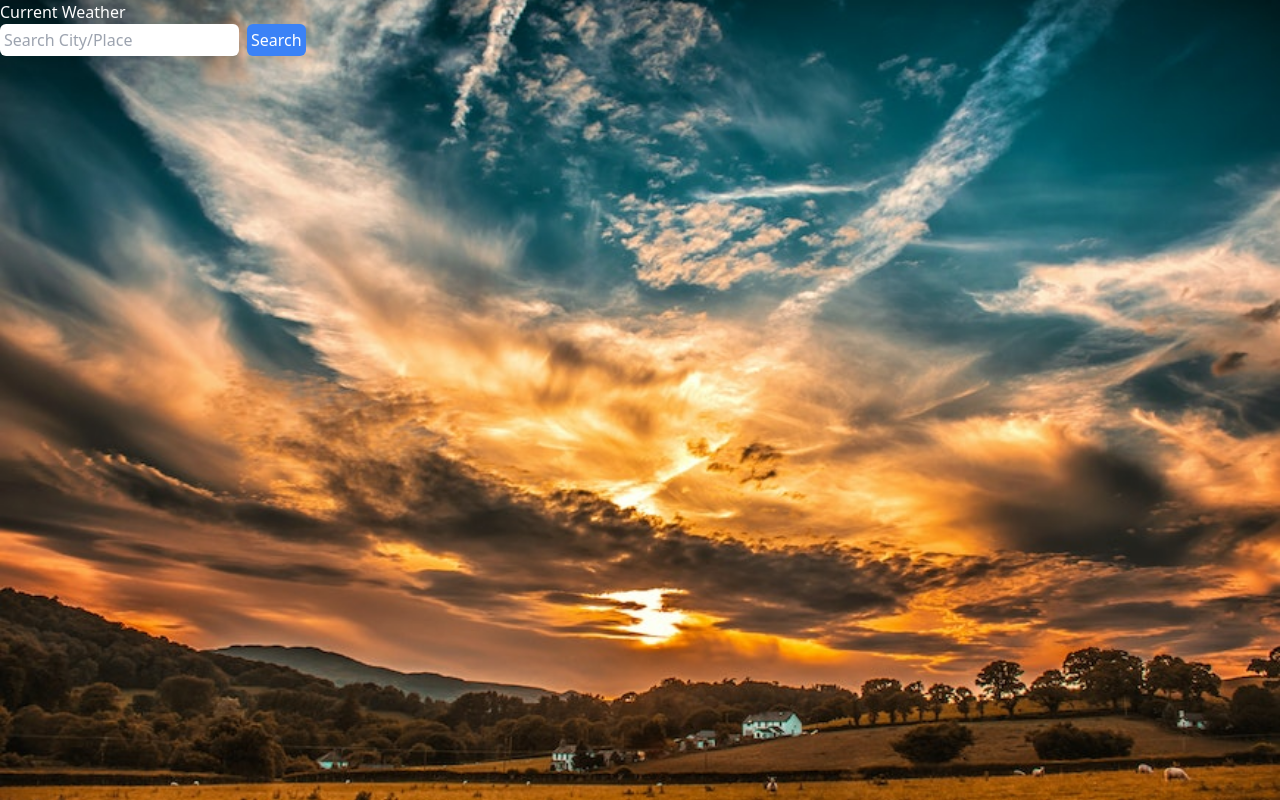
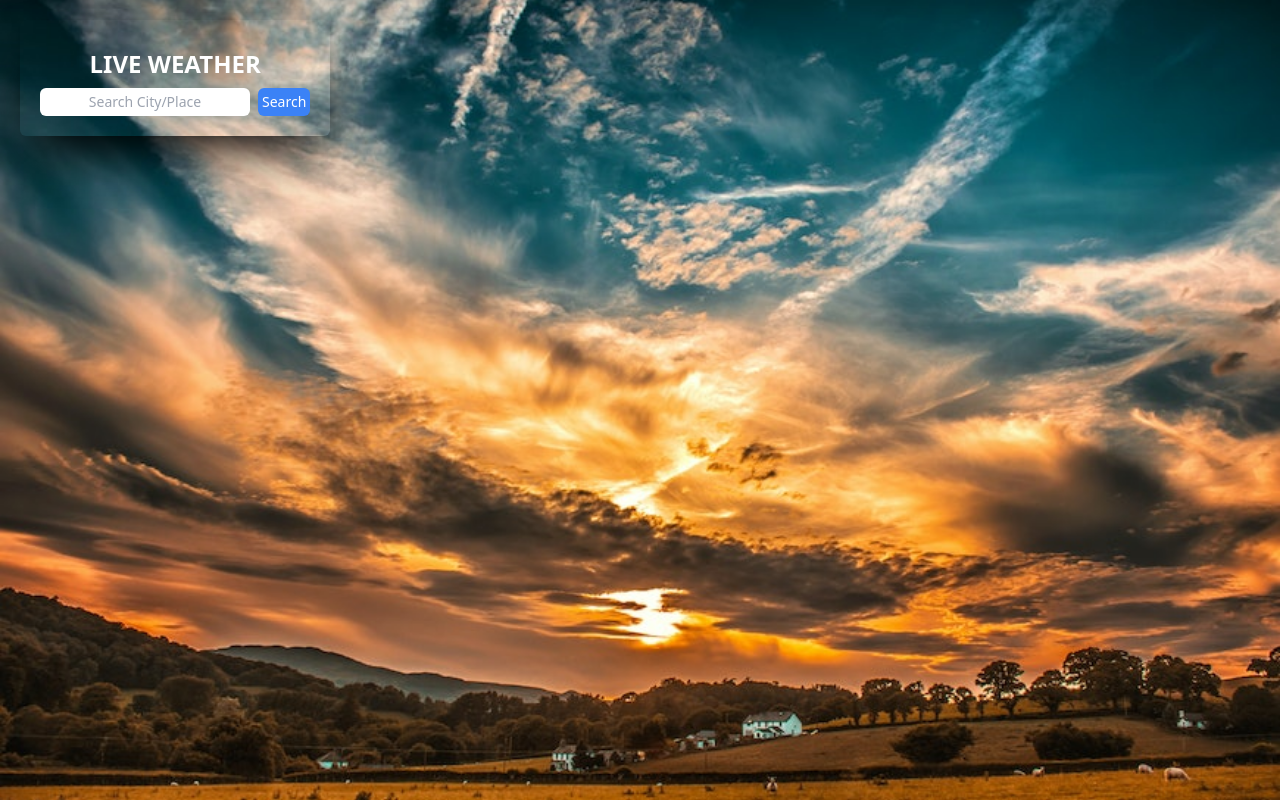
Before and after one commit to naseefhassan/WheatherApp-Client, a React (Vite) app: page / in a window 1280 px wide. Built offline with nearby package versions, Linux system fonts and the light colour scheme; the HTML template or start-up script is replaced by a standard one.

Commit message:
current data completed

```diff
--- a/src/Components/Home/CurrentWheather.jsx
+++ b/src/Components/Home/CurrentWheather.jsx
@@ -1,23 +1,18 @@
-import React, { useState } from 'react';
-import axios from 'axios';
-
+import { useState } from 'react';
+import axiosInstance from '../../Api/axios'
 function CurrentWeather() {
   const [place, setPlace] = useState('');
   const [weather, setWeather] = useState(null);
   const [error, setError] = useState('');
 
-  const apiKey = '31e39595099551de72198cdd7e62341e';
-console.log(place);
   const handleSearch = async () => {
     if (place.trim() === '') {
       setError('Please enter a city or place');
       return;
     }
     try {
-      const url = `https://api.openweathermap.org/data/2.5/weather?q=${place}&appid=${apiKey}`;
-      const response = await axios.get(url);
-      console.log(response.data);
-      setWeather(response.data);
+      const response = await axiosInstance.get(`/weather/current/${place}`);
+      setWeather(response.data.data);
       setError('');
     } catch (error) {
       setError('Could not fetch weather data. Please try again.');
@@ -26,21 +21,21 @@ console.log(place);
   };
 
   return (
-    <div className='text-white'>
-      <h1>Current Weather</h1>
+    <div className='text-white bg-transparent shadow-2xl shadow-black inline-block p-5 rounded-md'>
+      <h1 className='text-2xl font-bold uppercase text-center m-2'>Live Weather</h1>
       <input
         type="text"
         name='place'
         onChange={(e) => setPlace(e.target.value)}
         value={place}
         placeholder='Search City/Place'
-        className='p-1 rounded-md text-black'
+        className='p-1 rounded-md text-black text-sm text-center '
       />
-      <button onClick={handleSearch} className='ml-2 p-1 bg-blue-500 rounded-md'>Search</button>
+      <button onClick={handleSearch} className='ml-2 p-1 bg-blue-500 rounded-md text-sm '>Search</button>
       {error && <p className='text-red-500'>{error}</p>}
       {weather && (
         <div className='mt-4'>
-          <h2 className='text-2xl'>{weather.name}</h2>
+          <h2 className='text-2xl font-semibold'>{weather.name}</h2>
           <p>Temperature: {Math.round(weather.main.temp - 273.15)}°C</p>
           <p>Weather: {weather.weather[0].description}</p>
           <p>Feels Like: {Math.round(weather.main.feels_like - 273.15)}℃</p>
--- a/src/Pages/HomePage.jsx
+++ b/src/Pages/HomePage.jsx
@@ -6,7 +6,9 @@ function HomePage() {
   return (
     <>
       <div className="h-screen bg-no-repeat bg-center bg-cover" style={{backgroundImage:`url(${SkyImg})`}}>
+        <div className="p-5">
         <CurrentWheather />
+        </div>
       </div>
     </>
   );
```
